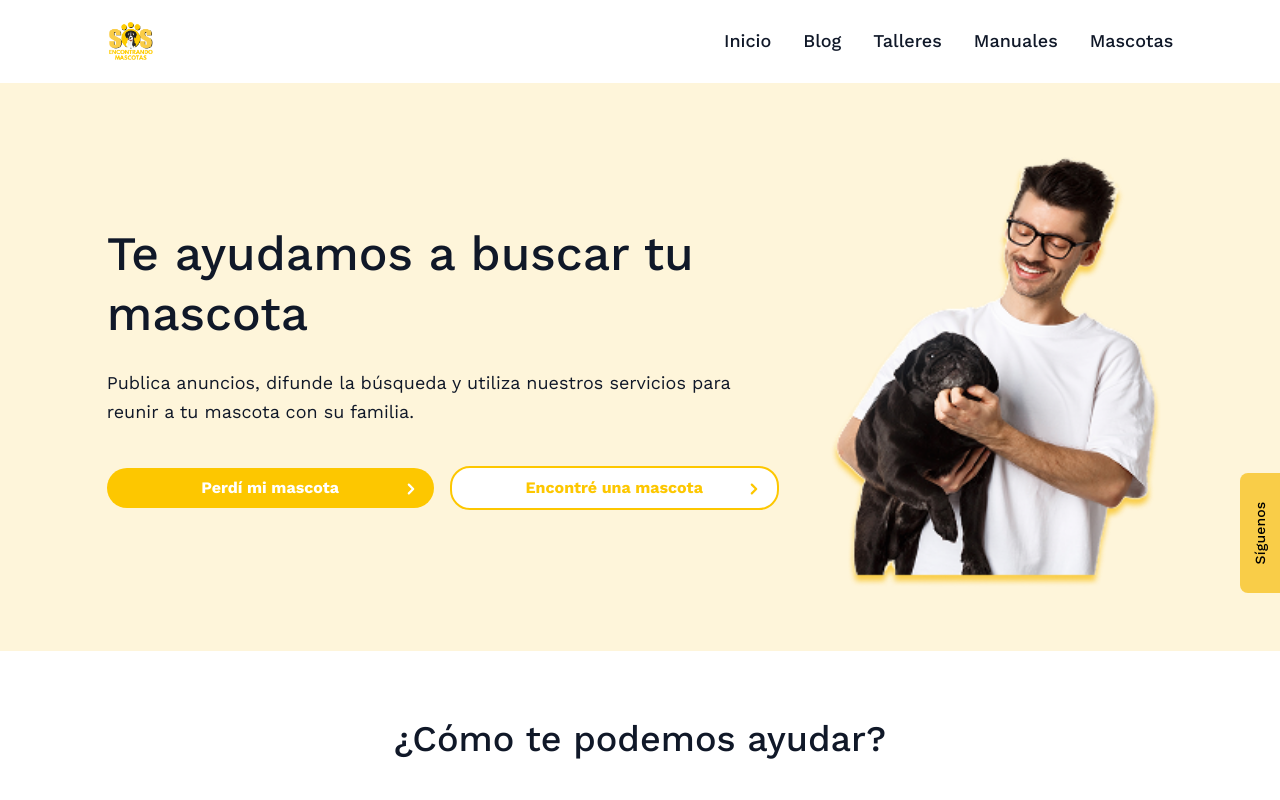
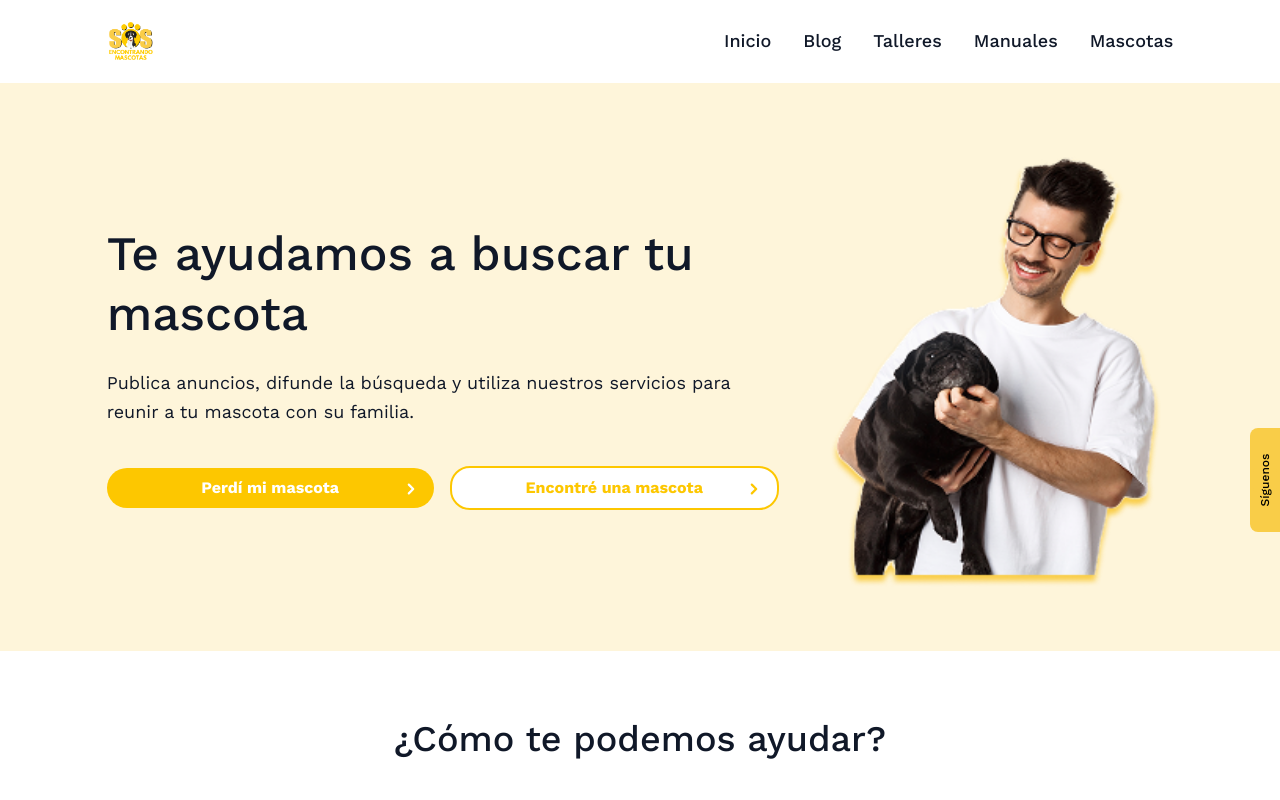
Before and after one commit to AztlanConsulting/SOS-FullStack, a React (Vite) app in the folder frontend/: page / in a window 1280 px wide. Shown: the top 800 px of the page. Built offline with nearby package versions, Linux system fonts and the light colour scheme.

Commit message:
[FIX]social media nav

```diff
--- a/frontend/src/shared/components/layout/Header.tsx
+++ b/frontend/src/shared/components/layout/Header.tsx
@@ -1,5 +1,5 @@
 import { useState } from 'react';
-import { Bars3Icon, XMarkIcon } from '@heroicons/react/24/outline';
+import { Bars3Icon } from '@heroicons/react/24/outline';
 import { Text } from '../ui/Text';
 import { LuHouse } from 'react-icons/lu';
 import { TfiWrite } from 'react-icons/tfi';
@@ -23,20 +23,20 @@ const navLinks = [
 const socialLinks = [
   {
     href: 'https://www.instagram.com/sos_encontrando_mascotas/',
-    icon: <FaInstagram className="w-8 h-8" />,
+    icon: <FaInstagram className="w-5 h-5" />,
   },
   {
     href: 'https://www.facebook.com/SOSencontrandomascotas',
-    icon: <CiFacebook className="w-8 h-8" />,
+    icon: <CiFacebook className="w-5 h-5" />,
   },
-  { href: '#', icon: <FaWhatsapp className="w-8 h-8" /> },
+  { href: '#', icon: <FaWhatsapp className="w-5 h-5" /> },
   {
     href: 'https://www.tiktok.com/@sos_encontrando_mascotas',
-    icon: <PiTiktokLogoLight className="w-8 h-8" />,
+    icon: <PiTiktokLogoLight className="w-5 h-5" />,
   },
   {
     href: 'https://www.youtube.com/channel/UCJZ22JJX3yWsozu2y-Quixw',
-    icon: <CiYoutube className="w-8 h-8" />,
+    icon: <CiYoutube className="w-5 h-5" />,
   },
 ];
 
@@ -47,42 +47,41 @@ const Header = () => {
   return (
     <header className="bg-white border-b border-light-gray py-4 lg:py-[17px] w-full relative">
       {!isMenuOpen && (
-        <div className="fixed right-0 top-2/3 -translate-y-1/2 z-[1000]">
+        <>
           {isSocialOpen ? (
-            <div className="w-[30px] h-[104px] color-primary-bg rounded-tl-[8px] rounded-bl-[8px] flex flex-col items-center justify-center gap-2 lg:w-[40px] lg:h-[120px]">
-              <div className="flex flex-col gap-1">
+            <div className="fixed right-0 -translate-y-1/2 z-[1000]"
+              style={{
+                top: "calc(60% - 201px)"
+              }}
+            >
+              <div className="flex flex-col">
                 {socialLinks.map((link, index) => (
                   <a
                     key={index}
                     href={link.href}
                     target="_blank"
                     rel="noopener noreferrer"
-                    className="w-[24px] h-[24px] bg-white border-2 border-[#f9cd48] rounded-[4px] flex items-center justify-center hover:opacity-80"
+                    className="w-[30px] h-[60px] bg-white border-2 border-[#f9cd48] rounded-tl-[8px] rounded-bl-[8px] flex items-center justify-center hover:opacity-80 cursor-pointer"
                   >
-                    <span className="text-black">{link.icon}</span>
+                    <span className="text-black -rotate-90">{link.icon}</span>
                   </a>
                 ))}
               </div>
+            </div>
+          ) : null}
+          <div className="fixed right-0 top-[60%] -translate-y-1/2 z-[1000]">
+            <div className="w-[30px] h-[104px] color-primary-bg rounded-tl-[8px] rounded-bl-[8px] flex flex-col items-center justify-center gap-2 ">
               <button
-                onClick={() => setIsSocialOpen(false)}
-                className="w-[24px] h-[24px] color-primary-bg rounded-[4px] flex items-center justify-center"
+                onClick={() => setIsSocialOpen((prev) => !prev)}
+                className="w-[24px] h-[24px] color-primary-bg rounded-[4px] flex items-center justify-center cursor-pointer"
               >
                 <span className="text-xs font-medium text-black -rotate-90 whitespace-nowrap">
-                  Cerrar
+                  {isSocialOpen ? "Cerrar" : "Síguenos"}
                 </span>
               </button>
             </div>
-          ) : (
-            <button
-              onClick={() => setIsSocialOpen(true)}
-              className="w-[30px] h-[104px] color-primary-bg rounded-tl-[8px] rounded-bl-[8px] flex items-center justify-center lg:w-[40px] lg:h-[120px]"
-            >
-              <span className="text-sm font-medium text-black -rotate-90 whitespace-nowrap tracking-[0.16px]">
-                Síguenos
-              </span>
-            </button>
-          )}
-        </div>
+          </div>
+        </>
       )}
       <div className="w-5/6 mx-auto flex items-center justify-between">
         <img src="/1.png" alt="Logo" className="w-10 h-10 lg:w-12 lg:h-12" />
```
